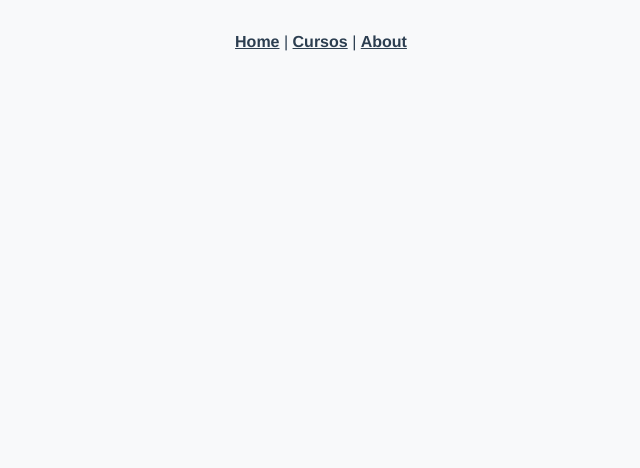
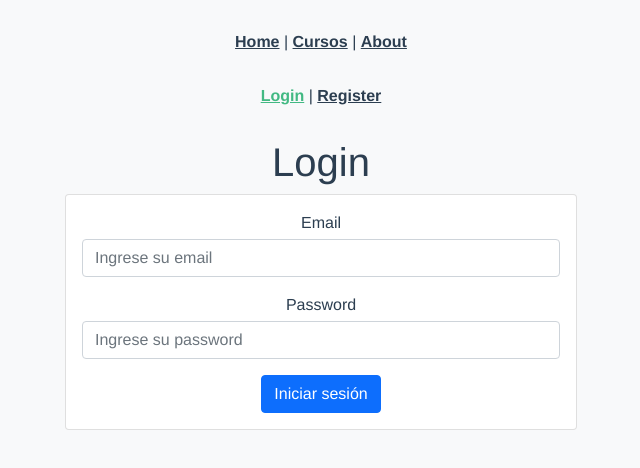
Before and after one commit to bmonkda/cursos, a Vue app: page /login in a window 1280 px wide. Shown: the top 468 px of the page, without its empty margins (319-959 px from the left). Built offline with nearby package versions, Linux system fonts and the light colour scheme.

Commit message:
Creación rutas Login, Register. Agregar baseURL. Estilos a CourseEdit

```diff
--- a/src/App.vue
+++ b/src/App.vue
@@ -1,9 +1,15 @@
 <template>
-  <nav>
+  <nav class="navigation">
     <router-link to="/">Home</router-link> |
     <router-link :to="{name: 'CoursesList'}">Cursos</router-link> |
     <router-link to="/about">About</router-link>
   </nav>
+
+  <nav class="navigation">
+    <router-link :to="{name: 'Login'}">Login</router-link> |
+    <router-link :to="{name: 'Register'}">Register</router-link>
+  </nav>
+
   <router-view/>
 </template>
 
@@ -16,16 +22,16 @@
   color: #2c3e50;
 }
 
-nav {
-  padding: 30px;
+.navigation {
+  margin: 30px;
 }
 
-nav a {
+.navigation a {
   font-weight: bold;
   color: #2c3e50;
 }
 
-nav a.router-link-exact-active {
+.navigation a.router-link-exact-active {
   color: #42b983;
 }
 </style>
--- a/src/main.js
+++ b/src/main.js
@@ -6,4 +6,6 @@ import store from './store'
 import axios from 'axios'
 import VueAxios from 'vue-axios'
 
+axios.defaults.baseURL = 'https://cursos-prueba.tk'
+
 createApp(App).use(VueAxios, axios).use(store).use(router).mount('#app')
--- a/src/router/index.js
+++ b/src/router/index.js
@@ -34,6 +34,18 @@ const routes = [
         // which is lazy-loaded when the route is visited.
         component: () => import("../views/AboutView.vue"),
     },
+
+    {
+        path: "/login",
+        name: "Login",
+        component: () => import("../views/auth/LoginView.vue"),
+    },
+
+    {
+        path: "/register",
+        name: "Register",
+        component: () => import("../views/auth/RegisterView.vue"),
+    },
 ];
 
 const router = createRouter({
--- /dev/null
+++ b/src/views/auth/LoginView.vue
@@ -0,0 +1,49 @@
+<template>
+
+    <div class="container">
+        <h1>Login</h1>
+        <div class="card mx-auto">
+            <div class="card-body">
+                <form v-on:submit.prevent="login">
+                    <div class="mb-3">
+                        <label for="email" class="mb-1">Email</label>
+                        <input type="email" v-model="email" class="form-control" placeholder="Ingrese su email">
+                    </div>
+
+                    <div class="mb-3">
+                        <label for="password" class="mb-1">Password</label>
+                        <input type="password" v-model="password" class="form-control" placeholder="Ingrese su password">
+                    </div>
+
+                    <button class="btn btn-primary">Iniciar sesión</button>
+
+                </form>
+            </div>
+        </div>
+    </div>
+
+</template>
+
+<script>
+    export default {
+        data() {
+            return {
+                email: '',
+                password: ''
+            }
+        },
+
+        methods: {
+            login() {
+                console.log('iniciando sesión');
+            }
+        },
+
+    }
+</script>
+
+<style scoped>
+    .card{
+        max-width: 32rem;
+    }
+</style>
--- /dev/null
+++ b/src/views/auth/RegisterView.vue
@@ -0,0 +1,13 @@
+<template>
+    <h1>Register</h1>
+</template>
+
+<script>
+    export default {
+
+    }
+</script>
+
+<style lang="scss" scoped>
+
+</style>
--- a/src/views/courses/CourseDetails.vue
+++ b/src/views/courses/CourseDetails.vue
@@ -1,13 +1,14 @@
 <template>
     <h1>{{ course.title }}</h1>
     <p>{{ course.description }}</p>
+
     <p>
         <b>Categoría: </b>
-        {{ course.category.name }}
+        {{ category.name }}
     </p>
 
     <router-link :to="{ name: 'CourseEdit', params: {
-            id: course.id
+            id: $route.params.id
         } }">
         Editar curso
     </router-link>
@@ -19,7 +20,8 @@ export default {
 
     data() {
         return {
-            course: {}
+            course: {},
+            category: {}
         }
     },
 
@@ -29,12 +31,13 @@ export default {
 
     methods: {
         getCourse() {
-            this.axios.get('https://cursos-prueba.tk/api/courses/' + this.$route.params.id + '?included=category')
+            this.axios.get('/api/courses/' + this.$route.params.id + '?included=category')
                 .then(response => {
-                    this.course = response.data;
+                    this.course = response.data
+                    this.category = response.data.category
                 })
                 .catch(error => {
-                    console.log(error);
+                    console.log(error)
                 });
 
         }
--- a/src/views/courses/CourseEdit.vue
+++ b/src/views/courses/CourseEdit.vue
@@ -1,35 +1,45 @@
 <template>
-    <h1>Aqui podrás editar el curso</h1>
+  <div class="container">
+    <h1>Editar el curso</h1>
 
-    <form @submit.prevent="updateCourse">
-		<div>
+    <ul v-if="errors.length > 0">
+      <li v-for="error in errors" :key="error.id">
+        {{ error }}
+      </li>
+    </ul>
+
+    <div class="card mb-4">
+      <form @submit.prevent="updateCourse" class="card-body">
+        <div class="mb-2">
           <label for="title">Título</label>
           <br>
-			<input v-model="course.title" id="title" type="text" placeholder="Ingrese el título del curso">
+          <input class="form-control" v-model="course.title" id="title" type="text" placeholder="Ingrese el título del curso">
         </div>
-		<br>
-		<div>
+
+        <div class="mb-2">
           <label for="description">Descripción</label>
           <br>
-			<textarea v-model="course.description" id="description" placeholder="Ingrese la descripción del curso"></textarea>
+          <textarea class="form-control" v-model="course.description" id="description" placeholder="Ingrese la descripción del curso"></textarea>
         </div>
-		<br>
-		<div>
+
+        <div class="mb-2">
           <!-- {{ categories }} -->
           <label for="categoria">Categoría</label>
           <br>
-			<select v-model="course.category_id" name="" id="categoria">
+          <select class="form-control" v-model="course.category_id" name="" id="categoria">
             <option value="" selected disabled>Seleccione una categoría</option>
             <option v-for="category in categories" :key=" 'category-' + category.id" :value="category.id">
               {{ category.name }}
             </option>
           </select>
         </div>
-		<br>
-		<button type="submit">Guardar</button>
+
+        <button type="submit" class="btn btn-primary btn-sm">Guardar</button>
       </form>
+    </div>
+  </div>
 
-	{{ course }}
+	<!-- {{ course }} -->
 
 </template>
 
@@ -40,6 +50,7 @@
     return {
       course: {},
       categories: [],
+      errors: [],
     }
   },
 
@@ -50,19 +61,8 @@
 
   methods: {
 
-			getCourse() {
-				this.axios.get('https://cursos-prueba.tk/api/courses/' + this.$route.params.id + '?included=category')
-					.then(response => {
-						this.course = response.data;
-					})
-					.catch(error => {
-						console.log(error);
-					});
-
-			},
-
     getCategories() {
-				this.axios.get('https://cursos-prueba.tk/api/categories')
+      this.axios.get('/api/categories')
         .then(response => {
           this.categories = response.data;
         })
@@ -71,13 +71,24 @@
         });
     },
 
+    getCourse() {
+      this.axios.get('/api/courses/' + this.$route.params.id + '?included=category')
+        .then(response => {
+          this.course = response.data;
+        })
+        .catch(error => {
+          console.log(error);
+        });
+    },
+
     updateCourse() {
-				this.axios.put('https://cursos-prueba.tk/api/courses/' + this.$route.params.id, this.course)
+      this.axios.put('/api/courses/' + this.$route.params.id, this.course)
         .then( () => {
           this.$router.push({ name: 'CourseDetails', params: { id: this.$route.params.id } });
         })
         .catch(error => {
-						console.log(error);
+          /* console.log(error); */
+          this.errors = Object.values(error.response.data.errors).flat()
         });
     }
   }
--- a/src/views/courses/CoursesList.vue
+++ b/src/views/courses/CoursesList.vue
@@ -126,9 +126,20 @@ export default {
   },
 
   methods: {
+
+    getCategories() {
+      this.axios.get('/api/categories')
+        .then(response => {
+          this.categories = response.data;
+        })
+        .catch(error => {
+          console.log(error);
+        });
+    },
+
     getCourses() {
       /* this.axios.get('https://cursos-prueba.tk/api/courses?sort=-id&per_page=10&page=' + this.page + '&filter[title]=' + this.search) */
-      this.axios.get('https://cursos-prueba.tk/api/courses',{
+      this.axios.get('/api/courses',{
         params: {
           sort: '-id',
           per_page: 10,
@@ -148,18 +159,8 @@ export default {
         });
     },
 
-    getCategories() {
-      this.axios.get('https://cursos-prueba.tk/api/categories')
-        .then(response => {
-          this.categories = response.data;
-        })
-        .catch(error => {
-          console.log(error);
-        });
-    },
-
     saveCourse() {
-      this.axios.post('https://cursos-prueba.tk/api/courses', this.course)
+      this.axios.post('/api/courses', this.course)
         .then( () => {
           // this.courses.push(response.data);
 
@@ -177,7 +178,7 @@ export default {
     },
 
     deleteCourse(id) {
-      this.axios.delete('https://cursos-prueba.tk/api/courses/' + id)
+      this.axios.delete('/api/courses/' + id)
         .then( () => {
         //   this.courses = this.courses.filter((course) => course.id != id);
         this.getCourses();
@@ -187,7 +188,10 @@ export default {
         });
     },
   }
+
 }
 </script>
 
-<style></style>
+<style>
+
+</style>
```
Lines whose indentation alone changed are shown as unchanged.
